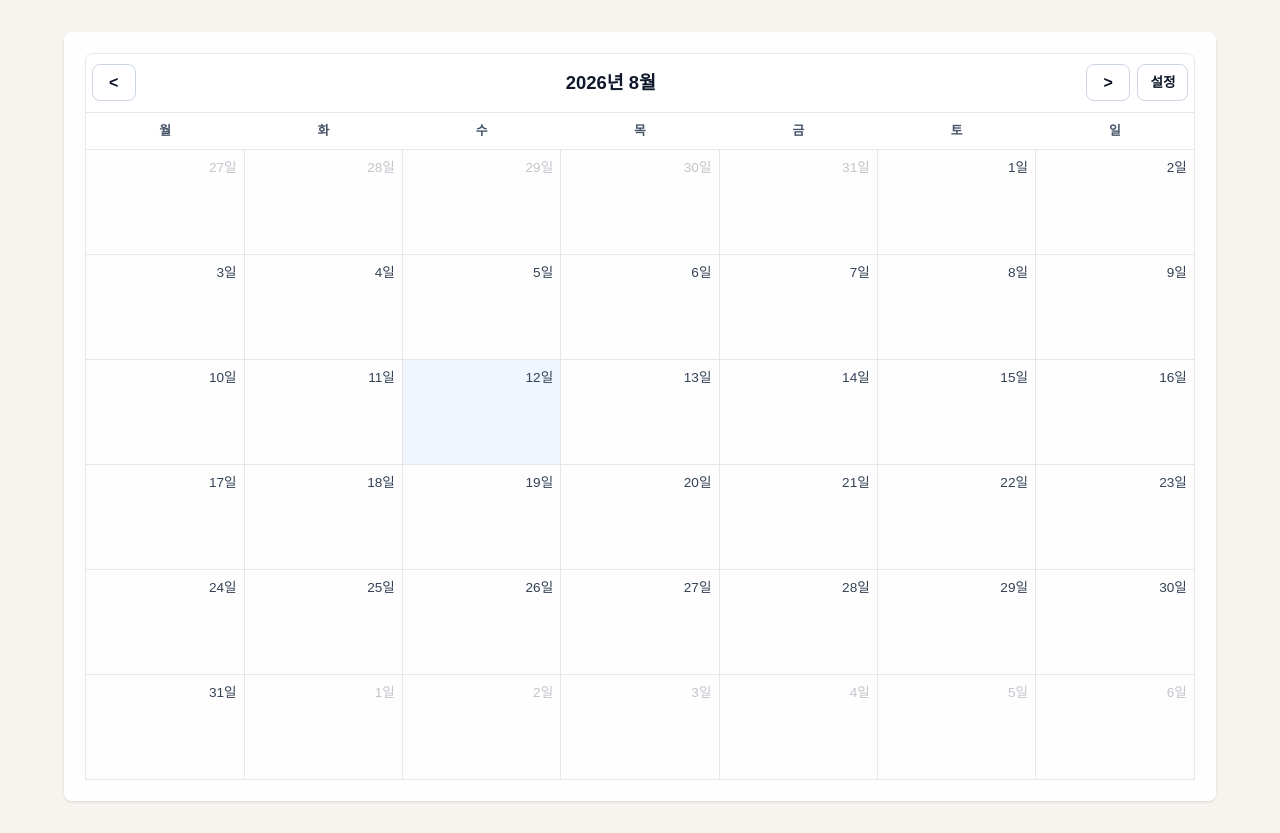
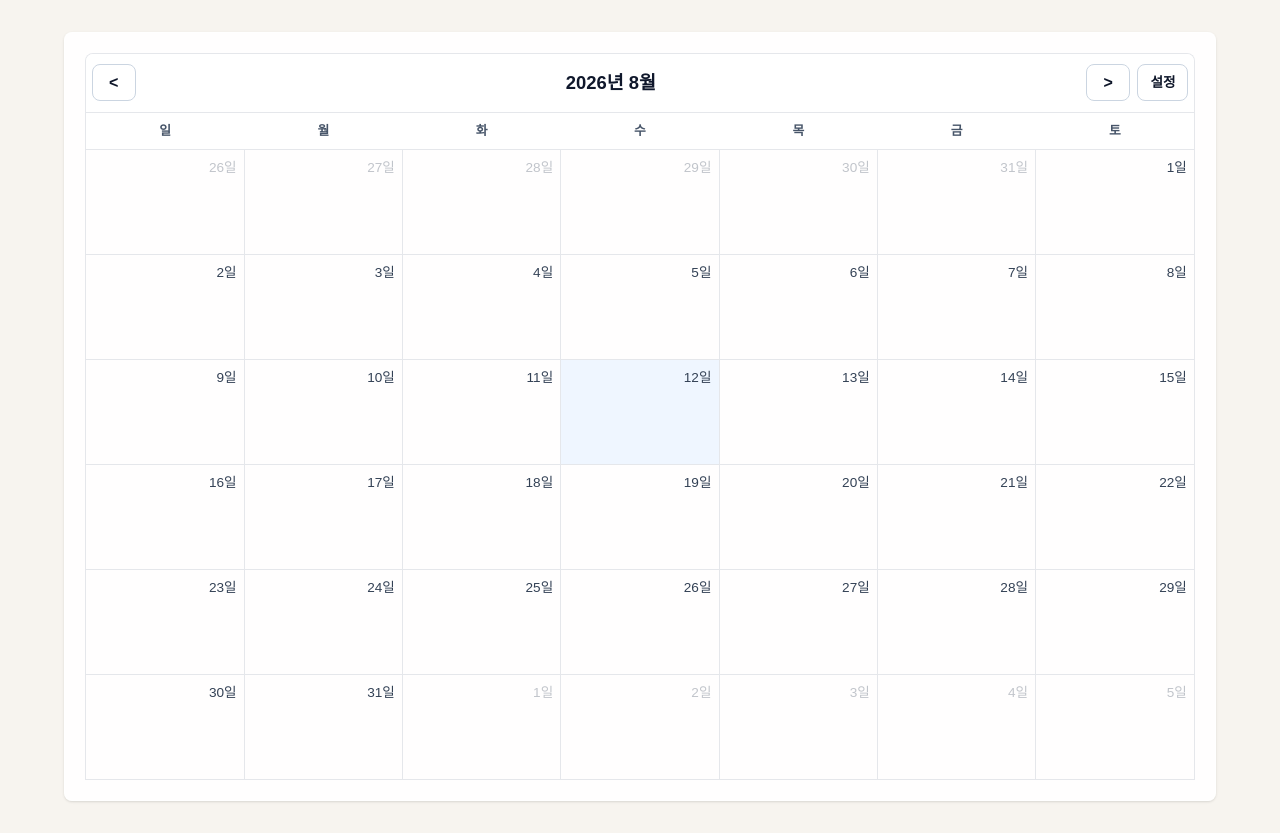
Before and after one commit to youngh4842/shared-calendar, a Next.js app: page / in a window 1280 px wide. Built offline with nearby package versions, Linux system fonts and the light colour scheme; no server answers; the database is empty.

Commit message:
fix: start calendar weeks on sunday

```diff
--- a/src/components/Calendar/CalendarView.tsx
+++ b/src/components/Calendar/CalendarView.tsx
@@ -19,7 +19,7 @@ type ModalState =
   | { mode: "detail"; schedule: Schedule }
   | null;
 
-const weekdays = ["월", "화", "수", "목", "금", "토", "일"];
+const weekdays = ["일", "월", "화", "수", "목", "금", "토"];
 
 export function CalendarView() {
   const calendarRef = useRef<FullCalendar | null>(null);
@@ -197,7 +197,7 @@ export function CalendarView() {
         timeZone="Asia/Seoul"
         headerToolbar={false}
         dayHeaders={false}
-        firstDay={1}
+        firstDay={0}
         height="auto"
         selectable
         dayMaxEvents={3}
```
